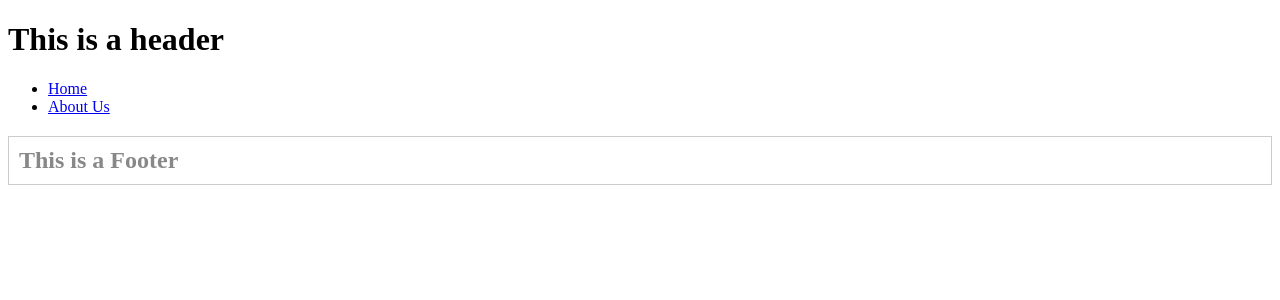
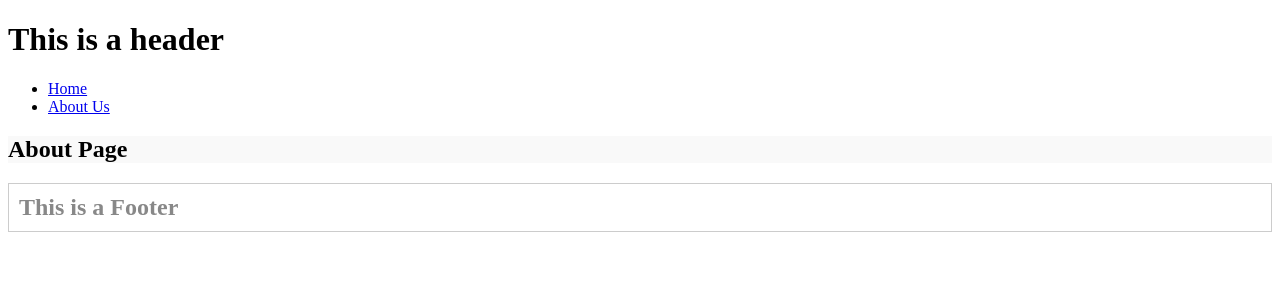
Before and after one commit to LorisGalleana/proj-html-vuejs, a Vue app: page /about in a window 1280 px wide. Shown: the top 300 px of the page. Built offline with nearby package versions, Linux system fonts and the light colour scheme.

Commit message:
second commit

```diff
--- a/src/App.vue
+++ b/src/App.vue
@@ -17,4 +17,7 @@ export default {
     <FooterComp />
 </template>
 
-<style lang="scss"></style>
+<style lang="scss">
+@use "./styles/general.scss" as *;
+
+</style>
--- a/src/pages/AppAbout.vue
+++ b/src/pages/AppAbout.vue
@@ -17,6 +17,9 @@ export default {
 
 <template>
     <section>
+        <div class="title">
+            <h2>About Page</h2>
+        </div>
         <AppAgency />
         <AppVision />
         <AppTeam />
@@ -25,5 +28,9 @@ export default {
 </template>
 
 <style lang="scss" scoped>
+@use "../styles/partials/variables" as *;
 
+.title {
+    background-color: $bg-gray;
+}
 </style>
--- /dev/null
+++ b/src/styles/partials/_variables.scss
@@ -0,0 +1 @@
+$bg-gray: #f9f9f9;
```
Also changed, not shown: src/styles/general.scss (added).
